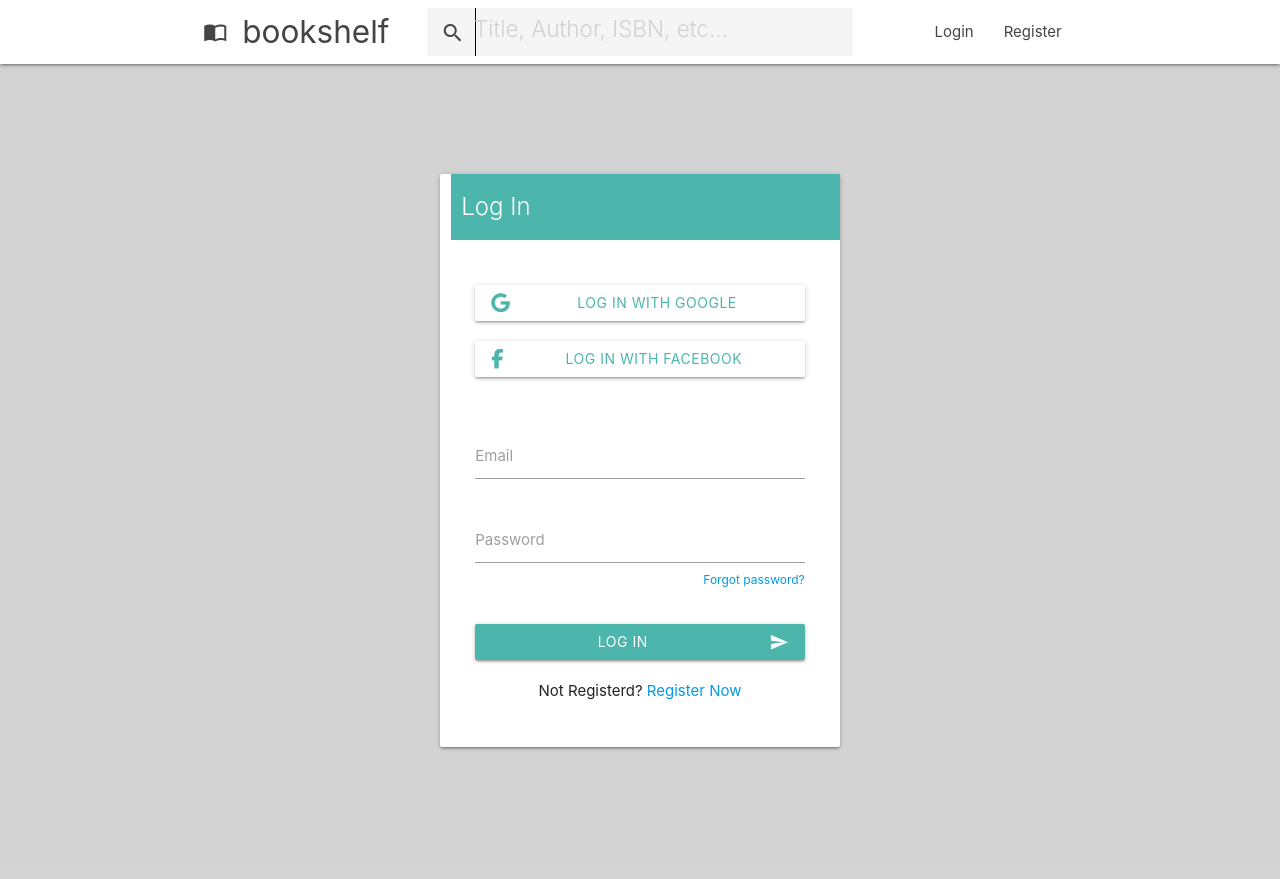
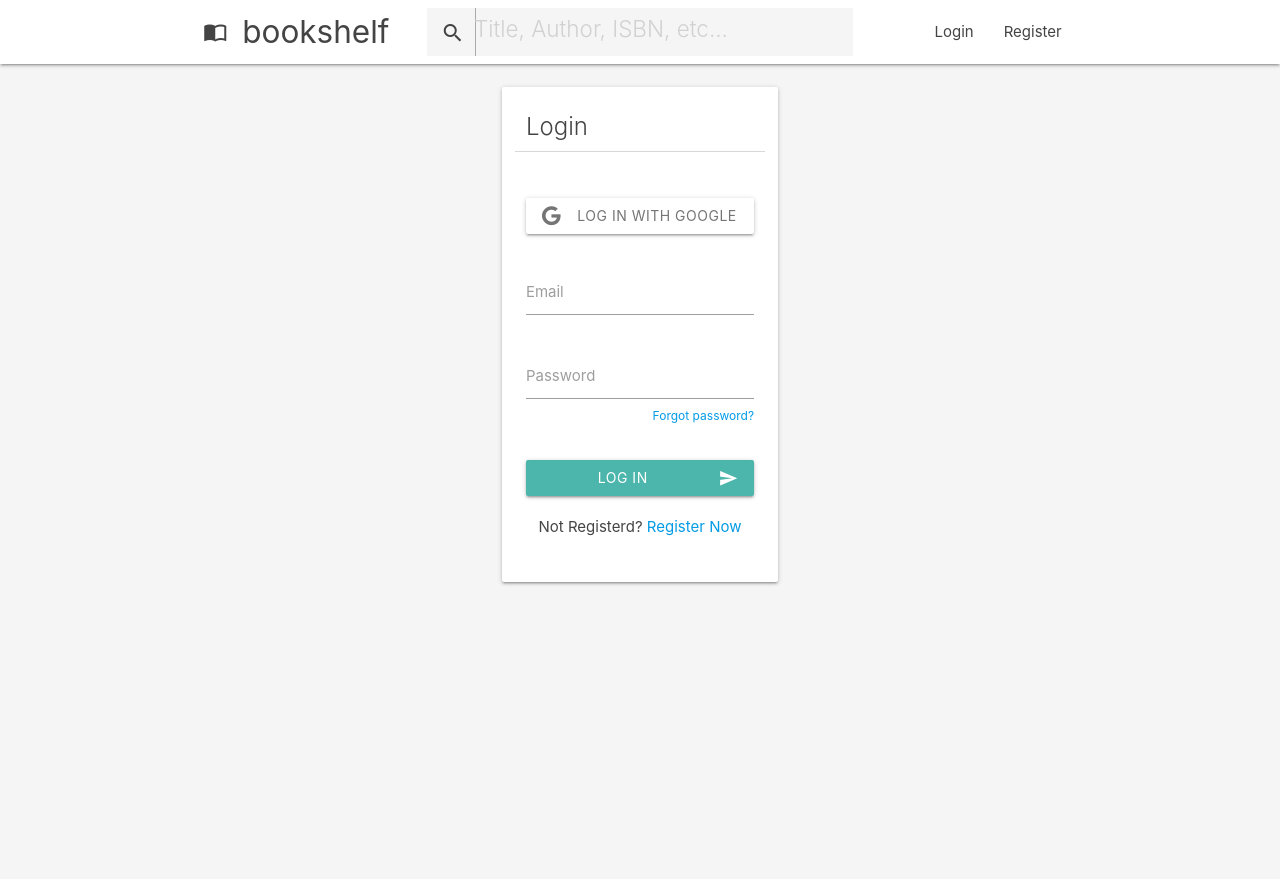
Before and after one commit to thewordisbird/bookshelf, a Flask app: page /login in a window 1280 px wide. Before the commit the page ends 750 px from the top, so only its background shows below. Run offline with Flask 2, Linux system fonts and the light colour scheme; some libraries are stand-ins or nearby versions.

Commit message:
Mostly done with styling... moving on for now. Will polish later

```diff
--- a/bookshelf/auth/routes.py
+++ b/bookshelf/auth/routes.py
@@ -45,7 +45,7 @@ def register():
             #TODO: Handle errors gracefully
             print(f'Registration Error: {e}')
             return abort(401, 'Unable to register')
-    return render_template('register.html', form=form)
+    return render_template('register.html', title="bookshelf | Register", form=form)
 
 
 @bp.route('/login', methods=['GET', 'POST'])
@@ -89,7 +89,7 @@ def login():
             # CHANGE TO SECURE FOR PRODUCTION!!
             resp.set_cookie('firebase', session_cookie, expires=expires, httponly=True, secure=False)
             return resp
-    return render_template('login.html', form=form, next=next, title="Login")
+    return render_template('login.html', title="bookshelf | Login", form=form, next=next)
 
 
 
@@ -101,7 +101,7 @@ def reset_password():
     if form.validate_on_submit():
         send_password_reset_email(form.data['email'])
         return redirect(url_for('auth.login'))
-    return render_template('reset_password.html', form=form, title='Reset Password')
+    return render_template('reset_password.html', title="bookshelf | Reset Password", form=form)
 
 @bp.route('/logout')
 def logout():
@@ -118,22 +118,3 @@ def session_logout():
         session.pop('_user')
     print(session.get('_user', None))
     return resp
-
-
-@bp.route('/adminOnly')
-@restricted(admin=True)
-def admin_only():
-    return render_template('admin_only.html', title='Admin')
-
-
-@bp.route('/makeAdmin')
-def set_admin():
-    print(decode_claims(session['_user_id']))
-    set_custom_user_claims(session['_user_id'], {'admin': True})
-    print(decode_claims(session['_user_id']))
-    return redirect(url_for('auth.access_restricted_content'))
-
-@bp.route('/checkAdmin')
-def check_admin():
-    print(decode_claims(session['_user_id']))
-    return redirect(url_for('auth.access_restricted_content'))
--- a/bookshelf/main/routes.py
+++ b/bookshelf/main/routes.py
@@ -25,7 +25,7 @@ def profile(user_id):
     books = user.get_books()
     print(f'user:\n{user.__dict__}\n')
     print(f'books:\n{books}\n')
-    return render_template('profile.html', user=user, books=books)
+    return render_template('profile.html', title=f"bookshelf | {user.display_name}", user=user, books=books)
 
 
 @bp.route('/profile/edit/<user_id>', methods=['GET', 'POST'])
@@ -65,7 +65,7 @@ def book_details(book_id):
 
     book_reviews = Book.get_all_reviews(book_id)
     #print(f'book reviews:\n {book_reviews}\n')
-    return render_template('book_details.html', title="bookshelf | "+book['volumeInfo']['title'], book=book, book_user_info=book_user_info, book_reviews=book_reviews)
+    return render_template('book_details.html', title=f"bookshelf | {book['volumeInfo']['title']}", book=book, book_user_info=book_user_info, book_reviews=book_reviews)
 
 @bp.route('/books/review/new/<book_id>', methods=['GET', 'POST'])
 @login_required
@@ -98,7 +98,7 @@ def new_review(book_id):
     if 'date_started' in book_user_info.__dict__:
         form.date_started.data = book_user_info.date_started
     #print(form.data)
-    return render_template('review_form.html', form=form, book=book, rating=int(rating))
+    return render_template('review_form.html', title=f"bookshelf | New Review | {book['volumeInfo']['title']}", form=form, book=book, rating=int(rating))
 
 # REST Requests
 @bp.route('/reading', methods=['POST'])
--- a/bookshelf/static/css/style.css
+++ b/bookshelf/static/css/style.css
@@ -1,6 +1,15 @@
+html, body {
+    height: 100%;
+}
 body {
     background-color: WhiteSmoke;
+    color: #444;
 }
+
+.container {
+    height: inherit;
+}
+
 .card-title {
     margin-left: 0.75rem;
 }
@@ -137,6 +146,10 @@ body {
     text-align: center;
 }
 
+nav {
+    margin-bottom: 15px;
+}
+
 nav .brand-logo {
     color: #444;
 }
@@ -186,6 +199,7 @@ form *{
   }
 
 form button {
+    border-color: white;
     border-width: 1px;
     border-left: 0;
     border-top: 0;
@@ -211,3 +225,11 @@ form button:focus{
 .dropdown-content li{
     text-align: center;
 }
+
+.login-form{
+    padding-top: 25rem;
+}
+
+.login-form button{
+    width: 100%;
+}
--- a/bookshelf/templates/book_details.html
+++ b/bookshelf/templates/book_details.html
@@ -5,7 +5,11 @@
     <div class="row ">
         <div class="col m10 offset-m1 book-info">
             <div class="col m2 center-align">
-                <img class="cover-img" src="{{ book['volumeInfo']['imageLinks']['thumbnail'] }}">
+                {% if 'imageLinks' in book.volumeInfo %}
+                <a href="{{ url_for('books.book_details', book_id=book.id) }}"><img  class="cover-img" src="{{ book.volumeInfo.imageLinks.thumbnail }}"></a>
+                {% else %}
+                <a href="{{ url_for('books.book_details', book_id=book.id) }}"><img  class="cover-img" src="https://via.placeholder.com/150"></a>
+                {% endif %}
                 <div class="user-status">
                     {% if not book_user_info.date_rated %}
                         {% if not book_user_info.date_finished %}
--- a/bookshelf/templates/login.html
+++ b/bookshelf/templates/login.html
@@ -4,48 +4,24 @@
 <script src="https://www.gstatic.com/firebasejs/7.14.5/firebase-app.js"></script>
 <script src="{{ url_for('static', filename='scripts/init.js') }}"></script>
 <script src="https://apis.google.com/js/platform.js" async defer></script>
-
-
-{% endblock %}
-{% block style %}
-<style>
-    body {
-        background-color: lightgray;
-        height: 100vh;
-    }
-
-    .flexbox {
-        display: flex;
-        justify-content: center;
-        align-items: center;
-        height: 100%
-    }
-    .card-title {
-        padding-left: 10px;
-    }
-
-    .card {
-            width: 400px;
-        }
-
-    .btn-block {
-        width: 100%;
-    }
-
-    .error-message {
-        padding: 10px;
-    }
-</style>
 {% endblock %}
 {% block title %}{{ title }}{% endblock %}
 {% block content %}
-<div class="flexbox">
-    <div class="card">
-        <div class="card-title teal lighten-2 white-text section">
-            Log In
+
+<div class="container">
+
+
+        <div class="row">
+            <div class="col m4 offset-m4 login-form">
+                    <div class="card ">
+                        <div class="card-content">
+                            <div class="row">
+                                <div class="card-title col m12">
+                                    Login
                                 </div>
-        <div class="card-content">
-            <!-- Login With Socails-->
+                                <div class="divider"></div>
+                            </div>
+                            <!-- Login With Socials-->
                             <div class="row">
                                 <div class="col s12">
                                     <div id="providerMessage" class="red lighten-4 z-depth-1"></div>
@@ -54,14 +30,12 @@
                             <div class="row">
                                 <div class="col s12">
                                     <button id="btnGoogle" class="btn btn-block waves-effect waves-light transparent" type="submit" name="action">
-                        <span class="teal-text text-lighten-2">
-                            Log in with Google
-                            <i class="fab fa-google left"></i>
-                        </span>
-
+                                        <span class="grey-text text-darken-1">Log in with Google<i class="fab fa-google left"></i></span>
                                     </button>
                                 </div>
                             </div>
+                            <!--Login with Faceboook not setup-->
+                            <!--
                             <div class="row">
                             <div class="col s12">
                             <button id="btnFacebook" class="btn btn-block waves-effect waves-light transparent" type="submit" name="action">
@@ -78,10 +52,8 @@
                             <div id="loginMessage" class="red lighten-4 z-depth-1"></div>
                             </div>
                             </div>
-
+                            -->
                             {{ form.hidden_tag() }}
-
-
 
                             <div class="row">
                                 <div class="input-field col s12">
@@ -93,7 +65,7 @@
                                     {{ form.password.label }}
                                     <span class="helper-text right-align"><a href="{{ url_for('auth.reset_password') }}">Forgot password?</a></span>
                                 </div>
-                <!-- Implement in Future Versions. Need to look into how to securly accomplish this-->
+                                <!-- Remember Me - Implement in Future Versions. Need to look into how to securly accomplish this-->
                                 <!--
                                 <div class="col s12">
                                 <label>
@@ -106,17 +78,19 @@
                             </div>
                             <div class="row">
                                 <div class="col s12">
-                    <button id="btnLogin" class="btn btn-block waves-effect waves-light teal lighten-2" type="submit" name="action">Log In
-                        <i class="material-icons right">send</i>
-                    </button>
+                                    <button id="btnLogin" class="btn btn-block waves-effect waves-light teal lighten-2" type="submit" name="action">Log In<i class="material-icons right">send</i></button>
                                 </div>
-
                             </div>
                             <div class="row">
                                 <div class="col s12 center-align">
                                     Not Registerd? <a href="{{ url_for('auth.register') }}">Register Now</a>
                                 </div>
                             </div>
+                        </div>
+                    </div>
+
+
+
             </div>
         </div>
     </div>
--- a/bookshelf/templates/profile.html
+++ b/bookshelf/templates/profile.html
@@ -30,7 +30,7 @@
         </div>
 
         {% for book in books %}
-            {%if 'date_rated' not in book %}
+            {% if 'date_rated' not in book %}
                 <div class="row">
                     <div class="col m10 offset-m1">
                         <div class="card">
```
Also changed, not shown: bookshelf/templates/register.html (+18 -31 lines), bookshelf/templates/reset_password.html (+17 -29 lines), bookshelf/templates/review_form.html (+0 -32 lines). Lines whose indentation alone changed are shown as unchanged.
